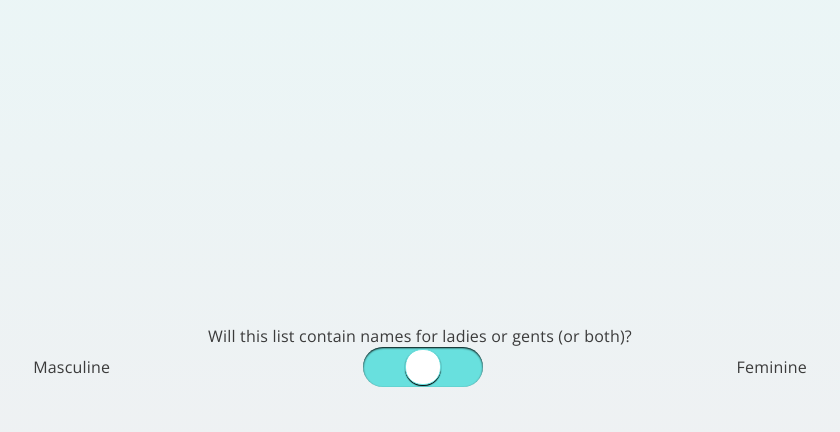
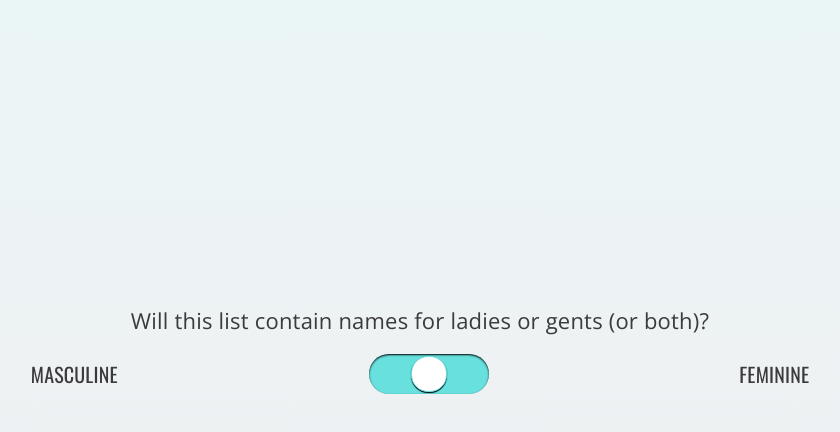
Before and after one commit to ajfarkas/choosely, a website built with webpack: page public/start.html in a window 1280 px wide. Shown: the part 248-680 px from the top of the page, without its empty margins (220-1060 px from the left). Built offline with nearby package versions, Linux system fonts and the light colour scheme.

Commit message:
text styles start page

```diff
--- a/sass/_start.scss
+++ b/sass/_start.scss
@@ -26,6 +26,13 @@ h2 {
   font-size: rem(18);
 }
 
+.query {
+  align-self: center;
+  max-width: 80%;
+  margin-bottom: 20px;
+  font-size: rem(22);
+}
+
 .slider-container {
   display: flex;
   align-items: center;
@@ -33,6 +40,11 @@ h2 {
 
 .slider-label {
   flex: 1 0 auto;
+  font: {
+    family: Oswald, serif;
+    size: 20px;
+  }
+  text-transform: uppercase;
 }
 
 .slider {
```
Also changed, not shown: public/create.css, 1 other file.
